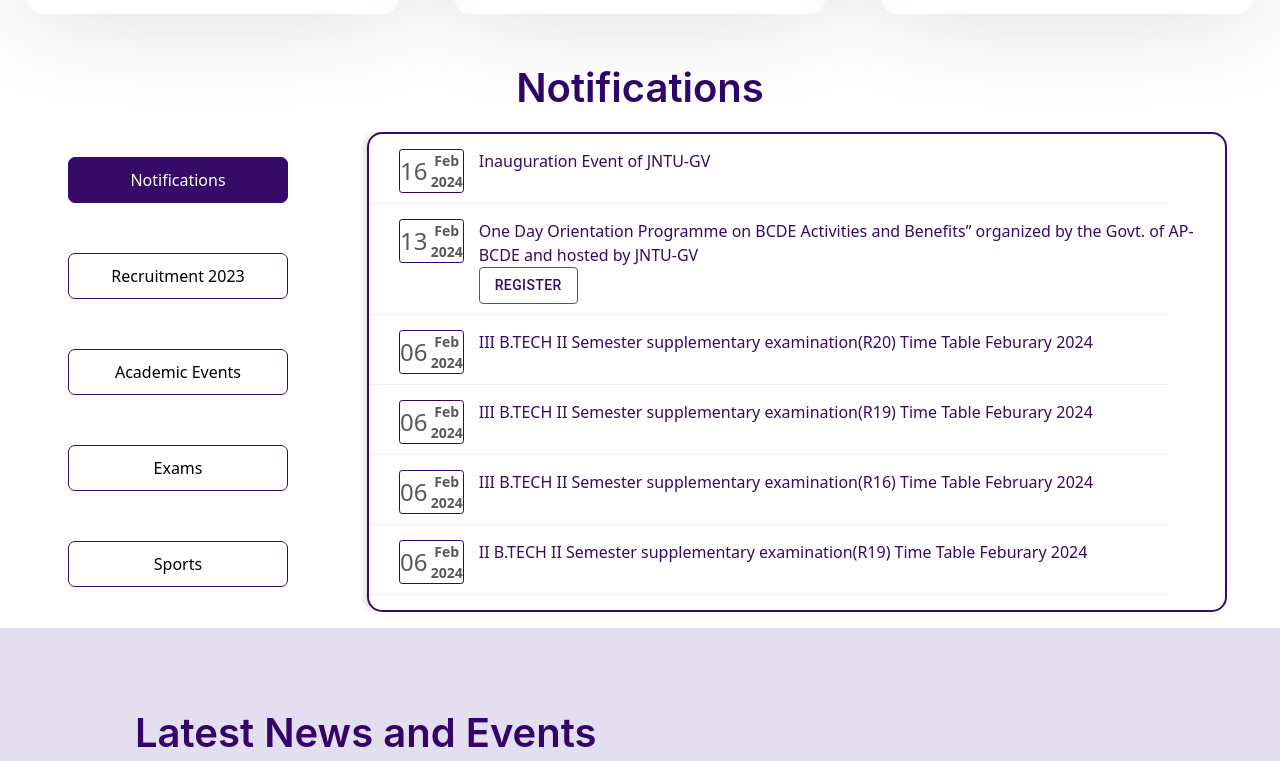
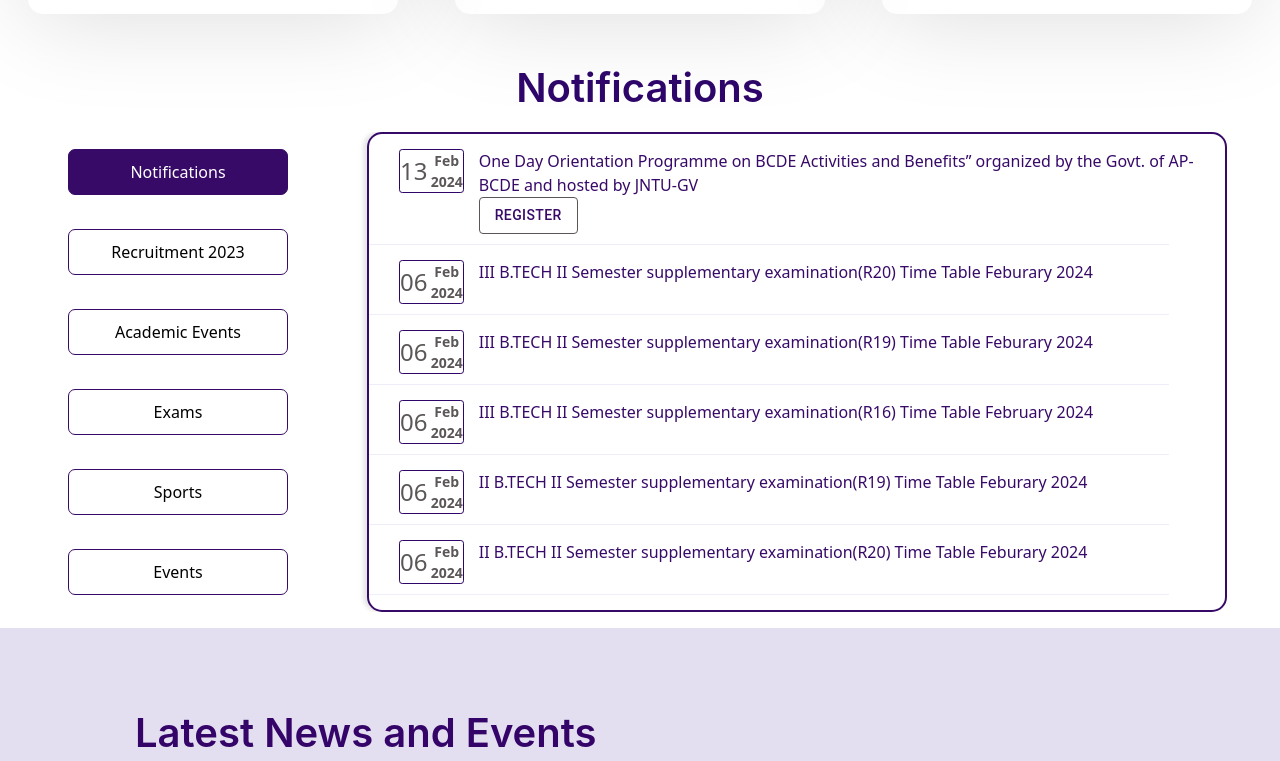
Before and after one commit to Jntu-Gurajada-Vizianagaram/JNTU-GV, a React (Create React App) app: page / in a window 1280 px wide. Shown: the part 1100-1861 px from the top of the page. Built offline with nearby package versions, Linux system fonts and the light colour scheme.

Commit message:
added events tab

```diff
--- a/src/components/UpdatePanel/Data.js
+++ b/src/components/UpdatePanel/Data.js
@@ -1,14 +1,27 @@
+import Inauguration from "../../assets/Gallery/Inauguration Event/WhatsApp Image 2024-02-16 at 14.57.53 (1).jpeg";
+import Republic from "../../assets/Gallery/Republic Day/IMG-20240129-WA0001.jpg";
+
 export const Data = [
   {
-    description: `Inauguration Event of JNTU-GV`,
-    type: "notifications",
+    description: `Inauguration Event at JNTU-GV`,
+    type: "events",
     link: `/inauguration-event`,
+    image: Inauguration,
     date: "16",
     month: "Feb",
     year: "2024",
     isLink: true,
   },
-
+  {
+    description: `Republic Day at JNTU-GV`,
+    type: "events",
+    link: `/republic-day`,
+    image: Republic,
+    date: "16",
+    month: "Feb",
+    year: "2024",
+    isLink: true,
+  },
   {
     description: `One Day Orientation Programme on BCDE Activities and Benefits” organized by the Govt. of AP-BCDE and hosted by JNTU-GV`,
     type: "workshop",
--- a/src/components/UpdatePanel/UpdatePanel.css
+++ b/src/components/UpdatePanel/UpdatePanel.css
@@ -6,6 +6,17 @@
   display: flex;
   gap: 74px;
   justify-content: center;
+}
+
+.eventBox {
+  display: flex;
+  /* gap: 40px; */
+  /* flex-wrap: wrap; */
+}
+
+.eventBox-main {
+  display: flex;
+  flex-direction: column;
 }
 
 .updatesContainer {
@@ -19,8 +30,8 @@
   overflow-y: scroll;
 }
 
-.notifications-title{
-  font-family: 'Inter', sans-serif;
+.notifications-title {
+  font-family: "Inter", sans-serif;
   display: flex;
   justify-content: center;
   color: #2e0669;
@@ -128,8 +139,7 @@
     margin: 0.5rem 0.5rem 0.5rem 1px;
   }
 
-  .updatesContainer{
+  .updatesContainer {
     width: 100vw;
   }
-
 }
--- a/src/components/UpdatePanel/UpdatePanel.js
+++ b/src/components/UpdatePanel/UpdatePanel.js
@@ -3,6 +3,10 @@
 import { useState } from "react";
 import { Data } from "./Data";
 import { Button } from "@mui/material";
+import Card from "@mui/material/Card";
+import CardMedia from "@mui/material/CardMedia";
+import CardContent from "@mui/material/CardContent";
+import Typography from "@mui/material/Typography";
 
 function UpdatePanel() {
   const examinationList = [];
@@ -10,12 +14,11 @@
   const workshopList = [];
   const recruitmentList = [];
   const sportsList = [];
+  const eventsList = [];
 
   const [displayData, setDisplayData] = useState(notificationList);
 
   const [activeButton, setActiveButton] = useState("Notifications");
-
-  // const [events, setEvents] = useState([]);
 
   const buttonStyles = {
     backgroundColor: "white",
@@ -28,7 +31,6 @@
   };
 
   const currentDate = new Date();
-  // const isCurrentMonth = currentDate.getMonth() === Data.month;
 
   const daysAgo = (notificationDate) => {
     const notificationDateTime = new Date(notificationDate);
@@ -37,36 +39,29 @@
     const daysDifference = Math.floor(timeDifference / (1000 * 3600 * 24));
     return daysDifference;
   };
-  // useEffect(() => {
-  //   const fetchData = async () => {
-  //     try {
-  //       const response = await fetch(
-  //         "http://api.jntugv.edu.in/api/updates/getevents"
-  //       );
-  //       if (!response.ok) {
-  //         throw new Error("Network response was not ok");
-  //       }
-  //       const data = await response.json();
-  //       setEvents(data); // Update state with the fetched data
-  //     } catch (error) {
-  //       console.error("Error:", error);
-  //     }
-  //   };
-
-  //   fetchData();
-  // }, []);
 
   Data.forEach((entry) => {
-    if (entry.type === "notifications") {
+    switch (entry.type) {
+      case "notifications":
         notificationList.push(entry);
-    } else if (entry.type === "recruitment") {
+        break;
+      case "recruitment":
         recruitmentList.push(entry);
-    } else if (entry.type === "examination") {
+        break;
+      case "examination":
         examinationList.push(entry);
-    } else if (entry.type === "workshop") {
+        break;
+      case "workshop":
         workshopList.push(entry);
-    } else if (entry.type === "sports") {
+        break;
+      case "sports":
         sportsList.push(entry);
+        break;
+      case "events":
+        eventsList.push(entry);
+        break;
+      default:
+        break;
     }
   });
 
@@ -74,25 +69,34 @@
     setDisplayData(notificationList);
     setActiveButton(button);
   };
+
   const handleRecruitment = (button) => {
     setDisplayData(recruitmentList);
     setActiveButton(button);
   };
+
   const handleexamination = (button) => {
     setDisplayData(examinationList);
     setActiveButton(button);
   };
+
   const handleWorkshop = (button) => {
     setDisplayData(workshopList);
     setActiveButton(button);
   };
+
   const handleSports = (button) => {
     setDisplayData(sportsList);
     setActiveButton(button);
   };
 
+  const handleEvents = (button) => {
+    setDisplayData(eventsList);
+    setActiveButton(button);
+  };
+
   return (
-    <div>
+    <div id="events">
       <h1 className="notifications-title">Notifications</h1>
       <div className="updateComponent">
         <div className="updateButtons">
@@ -141,7 +145,6 @@
           >
             Exams
           </button>
-
           <button
             style={{
               ...buttonStyles,
@@ -152,11 +155,47 @@
           >
             Sports
           </button>
+          <button
+            style={{
+              ...buttonStyles,
+              backgroundColor: activeButton === "Events" ? "#370a68" : "white",
+              color: activeButton === "Events" ? "white" : "black",
+            }}
+            onClick={() => handleEvents("Events")}
+          >
+            Events
+          </button>
         </div>
         <div className="updatesContainer">
           {displayData.map((entry, index) => (
-            <div key={index}>
-              <div className="updateBox">
+            <>
+              <div key={index} className="updateBox">
+                {entry.type === "events" ? (
+                  <div className="eventBox">
+                    <a href={entry.link} style={{ textDecoration: "none" }}>
+                      <Card
+                        sx={{
+                          width: "350px",
+                          backgroundColor: "#370A68",
+                          height: "250px",
+                        }}
+                      >
+                        <CardMedia
+                          component="img"
+                          height="194"
+                          image={entry.image}
+                          alt="Paella dish"
+                        />
+                        <CardContent>
+                          <Typography variant="body1" color="white">
+                            {entry.description}
+                          </Typography>
+                        </CardContent>
+                      </Card>
+                    </a>
+                  </div>
+                ) : (
+                  <>
                     <div className="dateTimeContainer">
                       <div className="dateDiv">{entry.date}</div>
                       <div className="monYear">
@@ -178,13 +217,21 @@
                       </a>
                       {daysAgo(`${entry.month} ${entry.date}, ${entry.year}`) <=
                         5 && (
-                      <img src={newGif} alt="newimg" height="20vh" width="50vh" />
+                        <img
+                          src={newGif}
+                          alt="newimg"
+                          height="20vh"
+                          width="50vh"
+                        />
                       )}
-
                       <div>
                         {/* condition for button*/}
                         {entry.displaytext && (
-                      <Button variant="outlined" color="inherit" sx={{backgroundColor: "370a68" }}>
+                          <Button
+                            variant="outlined"
+                            color="inherit"
+                            sx={{ backgroundColor: "370a68" }}
+                          >
                             <a
                               href={entry.displaylink}
                               target="_blank"
@@ -200,9 +247,15 @@
                         )}
                       </div>
                     </div>
+                  </>
+                )}
               </div>
+              {entry.type === "events" ? (
+                <></>
+              ) : (
                 <div className="updateDivSeparator"></div>
-            </div>
+              )}
+            </>
           ))}
         </div>
       </div>
```
Lines whose indentation alone changed are shown as unchanged.
